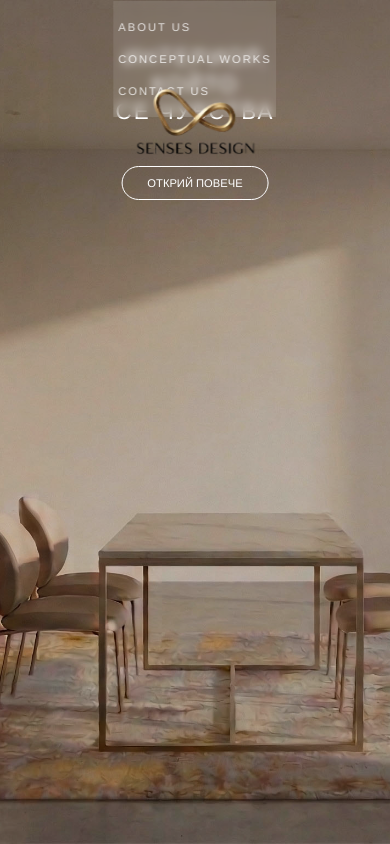
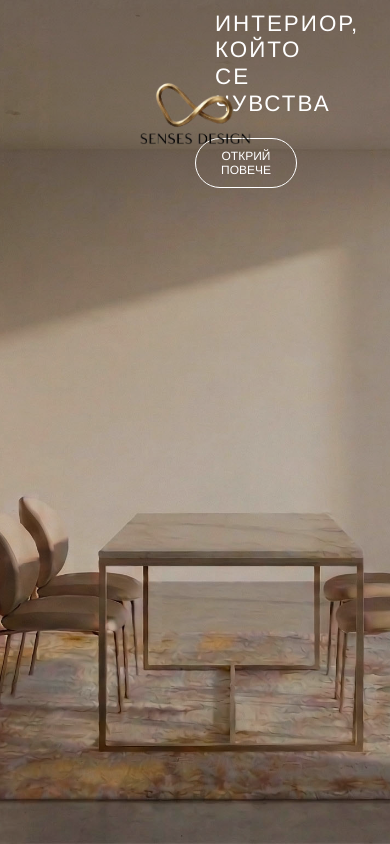
Before and after one commit to ivonalukanova-pixel/Senses_Design, a plain HTML site: page index.html in a window 390 px wide. Shown: the top 844 px of the page. Drawn offline with Linux system fonts and the light colour scheme.

Commit message:
Add files via upload

```diff
--- a/style.css
+++ b/style.css
@@ -99,43 +99,58 @@ body, html {
 }
 .bottom-nav a:hover { opacity: 1; }
 
-/* --- СТИЛОВЕ ЗА МОБИЛНИ УСТРОЙСТВА --- */
-@media screen and (max-width: 768px) {
+/* --- ПЪЛНО ОСЪРАЗМЕРЯВАНЕ ЗА МОБИЛНИ УСТРОЙСТВА --- */
+@media screen and (max-width: 480px) {
 
-    /* 1. Намаляваме разстоянието отгоре, за да не бяга всичко надолу */
+    /* 1. Нагласяме главния контейнер */
     .overlay {
-        padding-top: 30px;
+        padding-top: 20px !important;
+        justify-content: flex-start !important;
+        height: 100vh !important;
+        display: flex !important;
+        flex-direction: column !important;
     }
 
-    /* 2. Намаляваме логото, за да не заема целия екран */
+    /* 2. Логото - правим го по-малко, за да има място за текста */
     .logo-image {
-        max-width: 150px !important;
+        max-width: 140px !important;
+        height: auto !important;
+        margin-bottom: 10px !important;
     }
 
-    /* 3. Оправяме заглавието - по-малък шрифт, за да се събере на 2 реда */
+    /* 3. Заглавието - Свиваме го, за да не излиза от екрана */
     h2 {
         font-size: 1.4rem !important;
+        line-height: 1.2 !important;
         letter-spacing: 2px !important;
-        line-height: 1.2 !important;
+        margin: 10px 20px !important; /* Добавяме място отстрани */
+        white-space: normal !important; /* Позволява на текста да мине на нов ред */
+    }
+
+    /* 4. Бутонът - по-малък и удобен */
+    .btn-main {
+        padding: 10px 25px !important;
+        font-size: 0.75rem !important;
         margin-top: 10px !important;
     }
 
-    /* 4. Бутонът да е по-удобен за натискане */
-    .btn-main {
-        padding: 10px 25px !important;
-        font-size: 0.7rem !important;
-    }
-
-    /* 5. НАВИГАЦИЯТА: Най-важната част! */
-    /* Подреждаме бутоните един под друг, за да не излизат от екрана */
+    /* 5. МЕНЮТО - Най-важната част за осъразмеряване */
     .bottom-nav {
-        flex-direction: column !important;
-        gap: 10px !important;
+        position: absolute !important;
+        bottom: 0 !important;
+        left: 0 !important;
+        width: 100% !important;
+        display: flex !important;
+        flex-direction: row !important; /* Бутоните един до друг */
+        flex-wrap: wrap !important; /* Ако не се събират, минават на нов ред */
+        justify-content: center !important;
+        gap: 15px !important;
         padding: 15px 0 !important;
+        background: rgba(0, 0, 0, 0.8) !important; /* По-тъмно, за да се чете */
     }
 
     .bottom-nav a {
-        font-size: 0.7rem !important;
-        padding: 5px;
+        font-size: 0.65rem !important;
+        letter-spacing: 1px !important;
     }
 }
```
